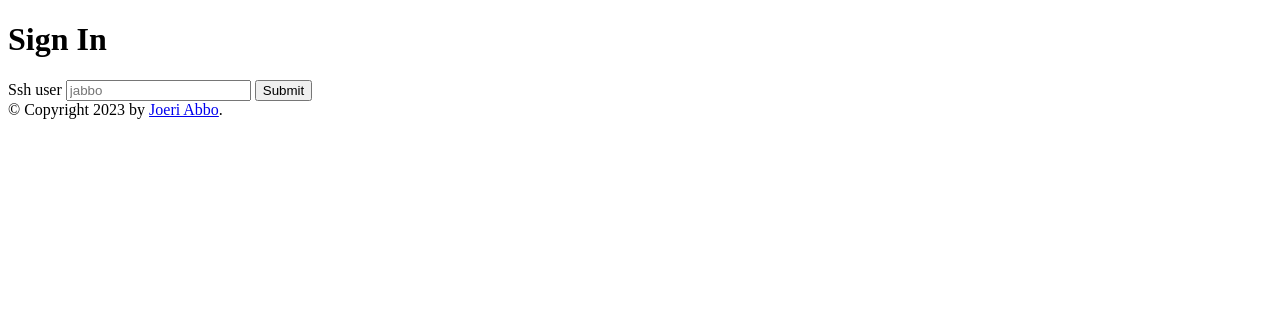
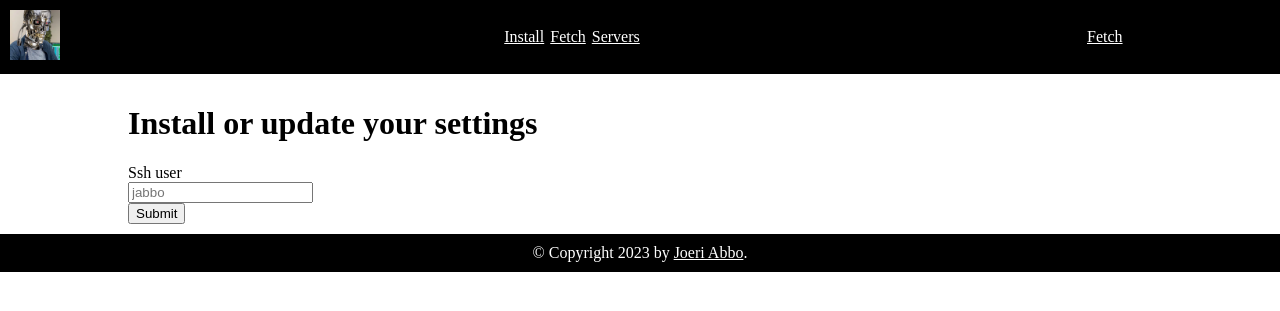
Before and after one commit to Joeri-Abbo/python-command-center, a Flask app: page /install in a window 1280 px wide. Shown: the top 311 px of the page. Run offline with Flask 2, Linux system fonts and the light colour scheme.

Commit message:
Add settings poc

```diff
--- a/main.py
+++ b/main.py
@@ -40,6 +40,22 @@ def install():
         return render_template('install.html')
 
 
+@app.route('/servers')
+def servers():
+    messages = None
+    try:
+        messages = json.loads(request.args.get('messages', 'null'))
+    except json.JSONDecodeError:
+        pass
+    return render_template('servers.html', messages=messages)
+
+
+@app.route('/fetch')
+def fetch():
+    messages = json.dumps({"main": "Fetched data updated servers!"})
+    return redirect(url_for('.home', messages=messages))
+
+
 if __name__ == '__main__':
     # Start the app and open the homepage in a web browser
     app.run(port=APP_PORT)
--- a/static/main.css
+++ b/static/main.css
@@ -0,0 +1,54 @@
+html, body {
+    margin: 0;
+    padding: 0;
+}
+
+nav {
+    background: #000;
+    width: 100%;
+    padding: 10px;
+    margin: 0;
+    display: flex;
+    color: white;
+    align-items: center;
+}
+
+nav .nav-link, nav .nav-link:visited {
+    padding: 3px;
+    color: white;
+}
+
+nav img {
+    width: 50px;
+}
+
+nav .wrapper {
+    display: flex;
+    align-items: center;
+    min-width: 80%;
+    justify-content: center;
+}
+
+#content {
+    margin: 0 auto;
+    width: 80%;
+    padding: 10px;
+}
+
+.message {
+    background: #eee;
+    padding: 10px;
+    margin: 10px 0;
+    text-align: center;
+}
+
+#footer {
+    background: #000;
+    color: white;
+    padding: 10px;
+    text-align: center;
+}
+
+#footer a, #footer a:visited {
+    color: white;
+}
--- a/templates/install.html
+++ b/templates/install.html
@@ -1,13 +1,15 @@
 {% extends "layout.html" %}
 {% block title %}Install {% endblock %}
 {% block content %}
-<h1>Sign In</h1>
+<h1>
+    Install or update your settings
+</h1>
 <form method="POST" action="/install">
     <label for="ssh_user">Ssh user</label>
+    <br>
     <input type="text" name="ssh_user"
            placeholder="jabbo"/>
-
-
+    <br>
     <button type="submit">Submit</button>
 </form>
 {% endblock %}
--- a/templates/layout.html
+++ b/templates/layout.html
@@ -8,11 +8,24 @@
     {% endblock %}
 </head>
 <body>
-{% if messages %}
-<div>{{ messages["main"] }}</div>
-{% endif %}
+<nav>
+    <a href="https://joeriabbo.nl">
+        <img src="{{ url_for('static', filename='logo.png') }}">
+    </a>
+    <div class="wrapper">
+        <a href="{{ url_for('.install') }}" class="nav-link">Install</a>
+        <a href="{{ url_for('.fetch') }}" class="nav-link">Fetch</a>
+        <a href="{{ url_for('.servers') }}" class="nav-link">Servers</a>
+    </div>
+    <a href="{{ url_for('.fetch') }}" class="nav-link">Fetch</a>
+</nav>
 
-<div id="content">{% block content %}{% endblock %}</div>
+<div id="content">
+    {% if messages %}
+    <div class="message">{{ messages["main"] }}</div>
+    {% endif %}
+    {% block content %}{% endblock %}
+</div>
 <div id="footer">
     {% block footer %}
     &copy; Copyright {{ now.year }} by <a href="https://joeriabbo.nl/" target="_blank">Joeri Abbo</a>.
--- /dev/null
+++ b/templates/servers.html
@@ -0,0 +1,6 @@
+{% extends "layout.html" %}
+{% block title %}Servers {% endblock %}
+{% block content %}
+
+View servers
+{% endblock %}
```
Also changed, not shown: templates/index.html (+5 -11 lines), static/logo.png (added).
